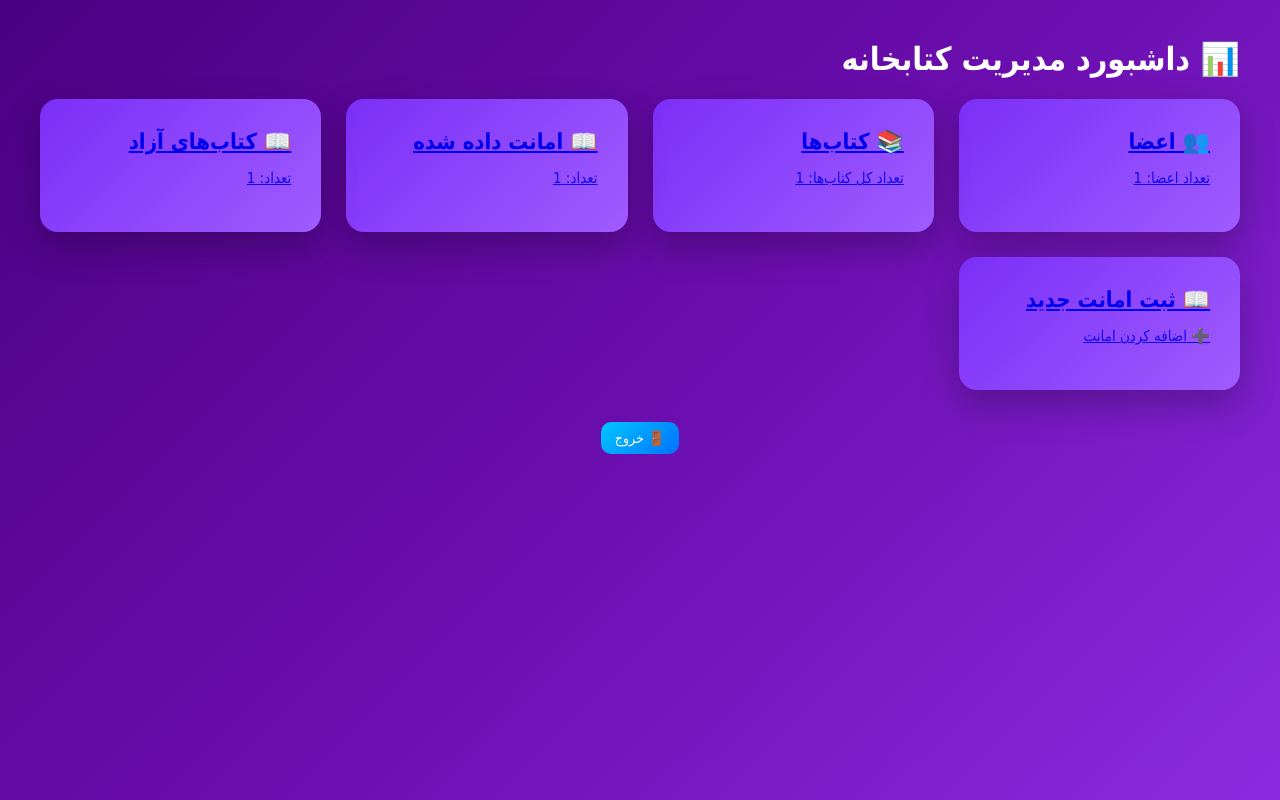
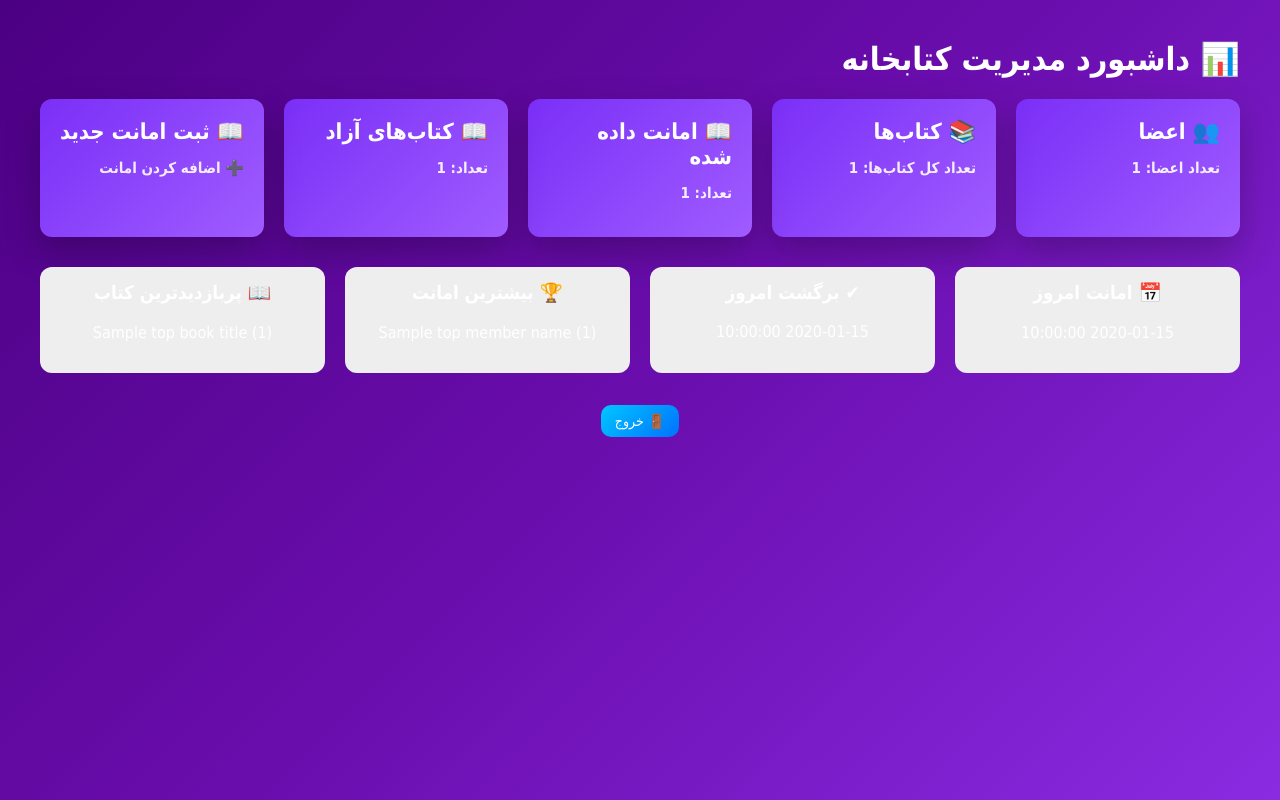
Before and after one commit to arminalvandi/library-management-system, a Flask app: template templates/dashboard.html in a window 1280 px wide. Run offline with Flask 3, Linux system fonts and the light colour scheme; the template is opened without the code that fills it: most values are stand-ins (such as "Sample title", 1, 10 or a date in 2020).

Commit message:
Update dashboard.html

```diff
--- a/templates/dashboard.html
+++ b/templates/dashboard.html
@@ -4,6 +4,43 @@
     <meta charset="UTF-8">
     <title>داشبورد مدیریت</title>
     <link rel="stylesheet" href="{{ url_for('static', filename='css/style.css') }}">
+    <style>
+        .dashboard .cards {
+            display: flex;
+            flex-wrap: wrap;
+            gap: 20px;
+        }
+        .dashboard .card {
+            flex: 1 1 200px;
+            padding: 20px;
+            border-radius: 12px;
+            color: white;
+            text-decoration: none;
+            font-weight: bold;
+            transition: transform 0.2s;
+        }
+        .dashboard .card:hover {
+            transform: translateY(-5px);
+        }
+        .card.members { background-color: #4CAF50; }
+        .card.books { background-color: #2196F3; }
+        .card.borrowed { background-color: #FF9800; }
+        .card.free { background-color: #9C27B0; }
+        .card.new_borrow { background-color: #FF5722; }
+        .top-section {
+            display: flex;
+            gap: 20px;
+            margin-top: 30px;
+            flex-wrap: wrap;
+        }
+        .top-card {
+            flex: 1 1 200px;
+            padding: 15px;
+            background: #eee;
+            border-radius: 12px;
+            text-align: center;
+        }
+    </style>
 </head>
 <body>
 
@@ -11,30 +48,49 @@
     <h1>📊 داشبورد مدیریت کتابخانه</h1>
 
     <div class="cards">
-        <a href="/members" class="card">
+        <a href="/members" class="card members">
             <h2>👥 اعضا</h2>
             <p>تعداد اعضا: {{ members_count }}</p>
         </a>
 
-        <a href="/books" class="card">
+        <a href="/books" class="card books">
             <h2>📚 کتاب‌ها</h2>
             <p>تعداد کل کتاب‌ها: {{ books_count }}</p>
         </a>
 
-        <a href="/borrowed_books" class="card">
+        <a href="/borrowed_books" class="card borrowed">
             <h2>📖 امانت داده شده</h2>
             <p>تعداد: {{ borrowed_count }}</p>
         </a>
 
-        <a href="/free_books" class="card">
+        <a href="/free_books" class="card free">
             <h2>📖 کتاب‌های آزاد</h2>
             <p>تعداد: {{ free_count }}</p>
         </a>
 
-        <a href="/add_borrow_select" class="card">
+        <a href="/add_borrow_select" class="card new_borrow">
             <h2>📖 ثبت امانت جدید</h2>
             <p>➕ اضافه کردن امانت</p>
         </a>
+    </div>
+
+    <div class="top-section">
+        <div class="top-card">
+            <h3>📅 امانت امروز</h3>
+            <p>{{ today_borrow_count }}</p>
+        </div>
+        <div class="top-card">
+            <h3>✔ برگشت امروز</h3>
+            <p>{{ today_return_count }}</p>
+        </div>
+        <div class="top-card">
+            <h3>🏆 بیشترین امانت</h3>
+            <p>{{ top_member_name }} ({{ top_member_count }})</p>
+        </div>
+        <div class="top-card">
+            <h3>📖 پربازدیدترین کتاب</h3>
+            <p>{{ top_book_title }} ({{ top_book_count }})</p>
+        </div>
     </div>
 
     <div style="text-align:center; margin-top:30px;">
```
